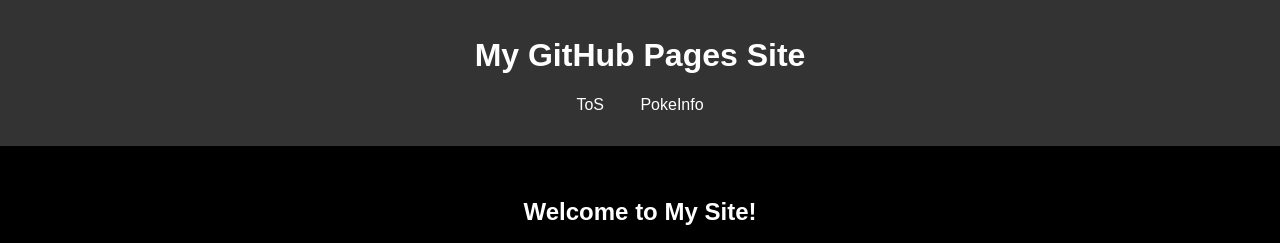
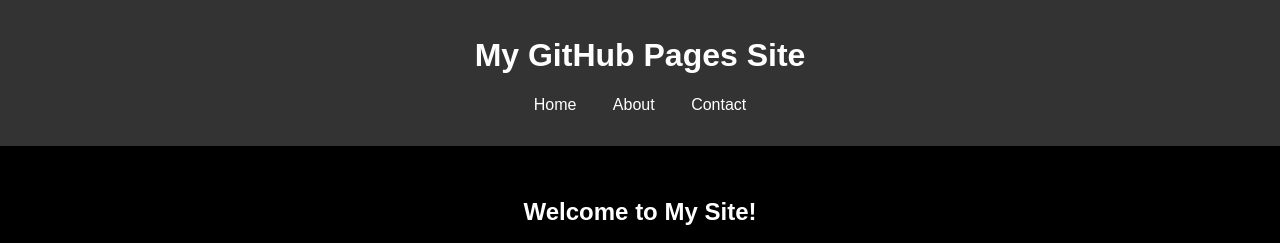
Before and after one commit to Haazzeer/ToS, a plain HTML site: page index.html in a window 1280 px wide. Shown: the top 243 px of the page. Drawn offline with Linux system fonts and the light colour scheme.

Commit message:
Update index.html

```diff
--- a/index.html
+++ b/index.html
@@ -11,9 +11,9 @@
         <h1>My GitHub Pages Site</h1>
         <nav>
             <ul>
-                <li><a href="index.html">ToS</a></li>
-                <li><a href="about.html">PokeInfo</a></li>
-
+                <li><a href="index.html">Home</a></li>
+                <li><a href="about.html">About</a></li>
+                <li><a href="contact.html">Contact</a></li>
             </ul>
         </nav>
     </header>
```
